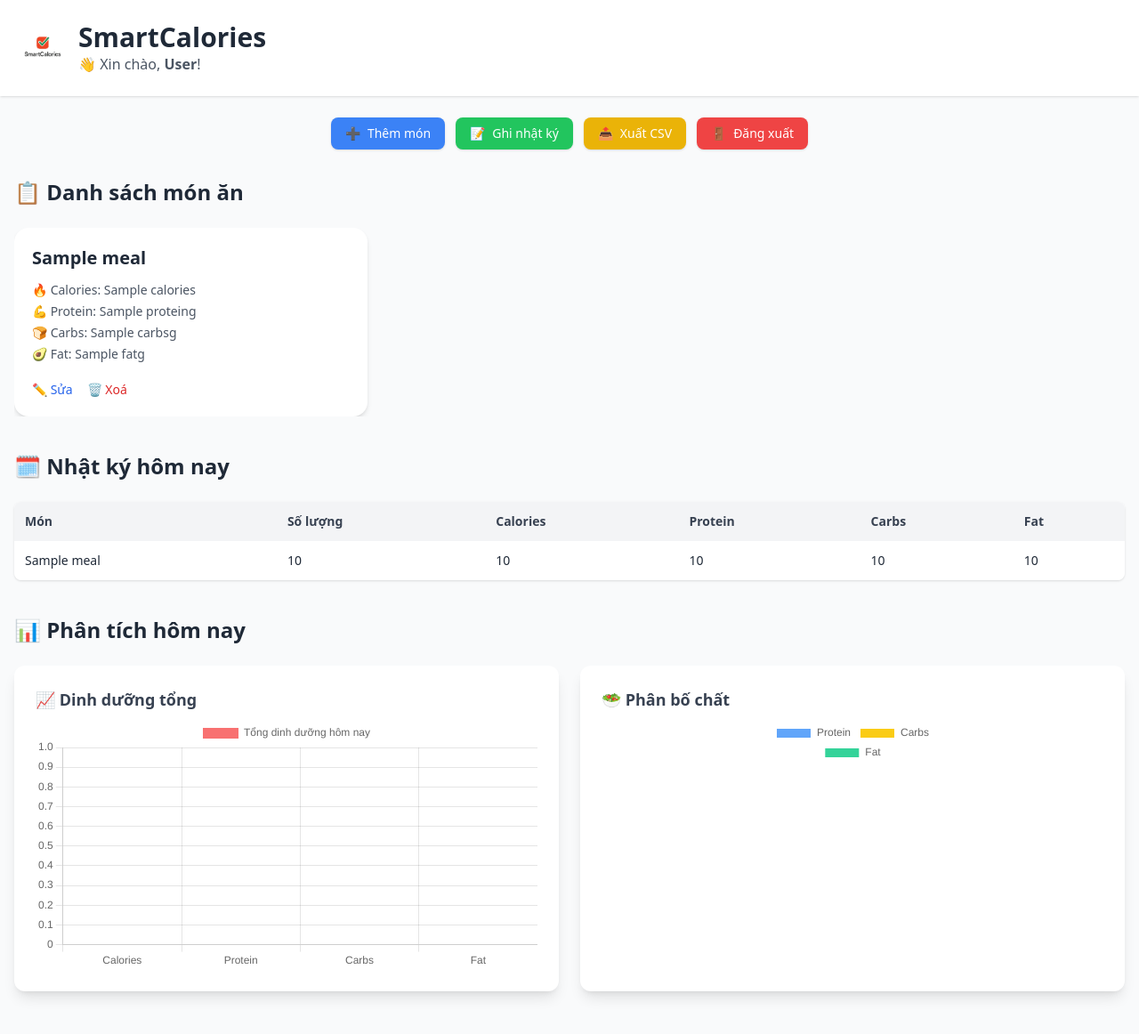
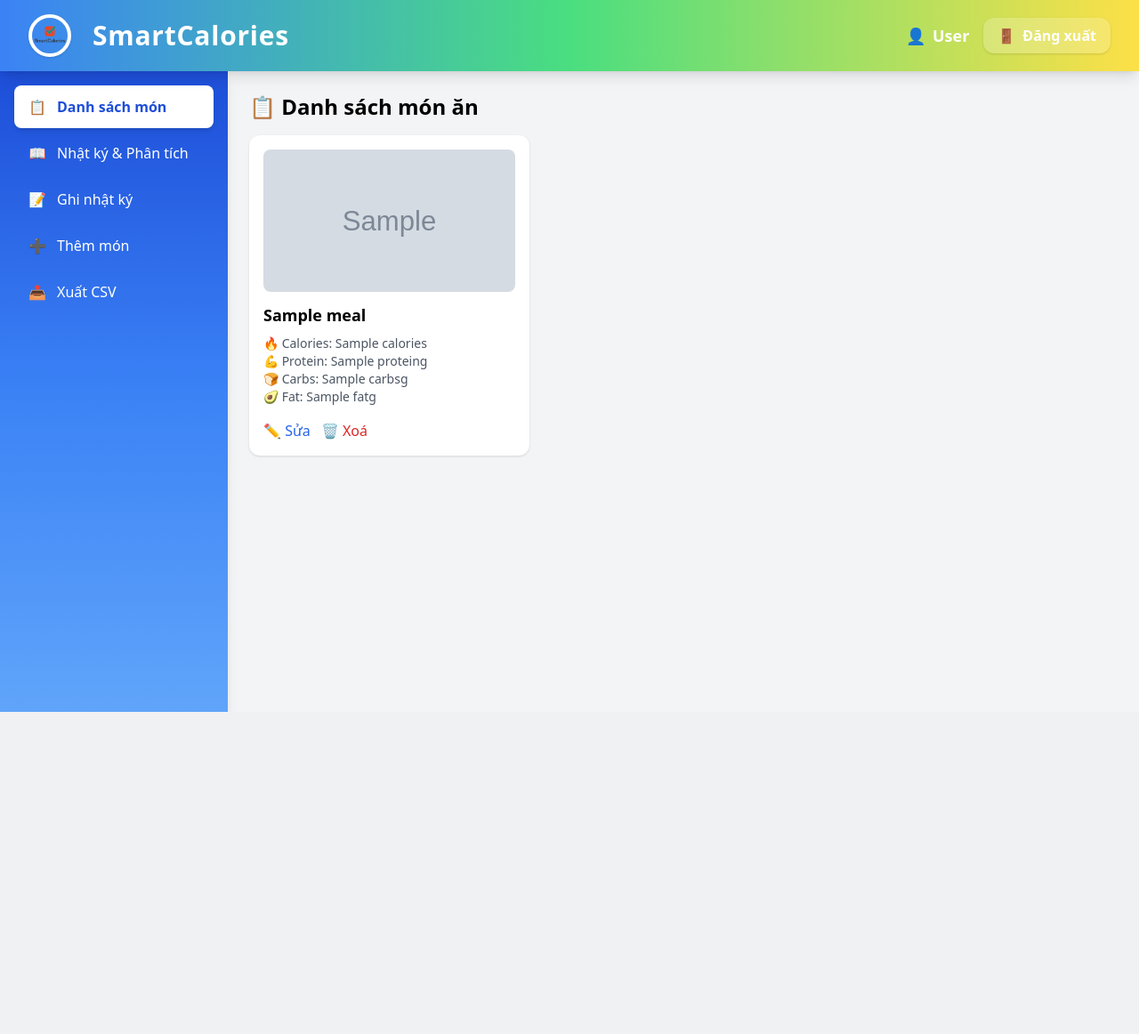
Before and after one commit to pcq3014/food_portion_management, a Python web app: template app/templates/index.html in a window 1280 px wide. Shown: the whole page at 89% size. After the commit the page ends 800 px from the top, so only its background shows below. Run offline with Jinja, Linux system fonts and the light colour scheme; the template is opened without the code that fills it: most values are stand-ins (such as "Sample title", 1, 10 or a date in 2020); grey boxes marked "Sample" are stand-in pictures; some libraries are stand-ins or nearby versions.

Commit message:
Update index.html

```diff
--- a/app/templates/index.html
+++ b/app/templates/index.html
@@ -2,93 +2,93 @@
 <html lang="vi">
 <head>
   <meta charset="UTF-8" />
-  <title>Nhật Ký Ăn Uống</title>
+  <title>SmartCalories Dashboard</title>
   <script src="https://cdn.tailwindcss.com"></script>
   <script src="https://cdn.jsdelivr.net/npm/chart.js"></script>
 </head>
-<body class="bg-gray-50 font-sans text-gray-800">
-
-  <!-- Header -->
-  <header class="bg-white shadow p-6 mb-6">
-    <div class="container mx-auto flex items-center justify-between">
+<body class="bg-gray-100 font-sans">
+  <!-- Header mới -->
+  <header class="flex items-center justify-between px-8 py-4 bg-gradient-to-r from-blue-500 via-green-400 to-yellow-300 shadow-lg sticky top-0 z-40">
     <div class="flex items-center gap-4">
-        <img src="/static/logo.png" alt="Logo" class="w-12 h-12">
-        <div>
-          <h1 class="text-3xl font-bold">SmartCalories</h1>
-          <p class="text-gray-600">👋 Xin chào, <strong>{{ fullname }}</strong>!</p>
+      <img src="/static/logo.png" class="w-12 h-12 rounded-full border-4 border-white shadow" alt="Logo" />
+      <span class="text-3xl font-extrabold text-white tracking-wide flex items-center gap-2">
+        <span></span> SmartCalories
+      </span>
     </div>
-      </div>
+    <div class="flex items-center gap-4">
+      <span class="text-white font-semibold text-lg flex items-center gap-2">
+        <span>👤</span> {{ fullname }}
+      </span>
+      <a href="/logout" class="bg-white/20 hover:bg-white/40 text-white px-4 py-2 rounded-xl font-bold shadow transition flex items-center gap-2">
+        <span>🚪</span> Đăng xuất
+      </a>
     </div>
   </header>
-
-  <!-- Navigation -->
-<!-- Navigation -->
-<nav class="container mx-auto mb-8 flex flex-wrap justify-center gap-3 text-sm font-medium">
-  <button onclick="openAddMealModal()" class="flex items-center gap-2 px-4 py-2 bg-blue-500 hover:bg-blue-600 text-white rounded-lg shadow transition">
-    <span>➕</span> Thêm món
+  <!-- Dashboard layout -->
+  <main class="flex h-[calc(100vh-80px)] transition-all duration-300 ease-in-out">
+    <!-- Sidebar -->
+<aside class="w-64 bg-gradient-to-b from-blue-700 via-blue-500 to-blue-400 text-white p-4 space-y-2 shadow-lg">
+  <nav class="flex flex-col gap-1">
+    <button onclick="switchView('meals')" id="btn-meals"
+      class="flex items-center gap-3 px-4 py-3 rounded-lg hover:bg-blue-600 transition-all duration-200 font-medium focus:outline-none">
+      📋 <span>Danh sách món</span>
     </button>
-  <button onclick="openLogMealModal()" class="flex items-center gap-2 px-4 py-2 bg-green-500 hover:bg-green-600 text-white rounded-lg shadow transition">
-    <span>📝</span> Ghi nhật ký
+    <button onclick="switchView('log')" id="btn-log"
+      class="flex items-center gap-3 px-4 py-3 rounded-lg hover:bg-blue-600 transition-all duration-200 font-medium focus:outline-none">
+      📖 <span>Nhật ký & Phân tích</span>
     </button>
-  <a href="/export-csv" class="flex items-center gap-2 px-4 py-2 bg-yellow-500 hover:bg-yellow-600 text-white rounded-lg shadow transition">
-    <span>📤</span> Xuất CSV
-  </a>
-  <a href="/logout" class="flex items-center gap-2 px-4 py-2 bg-red-500 hover:bg-red-600 text-white rounded-lg shadow transition">
-    <span>🚪</span> Đăng xuất
+    <button onclick="openLogMealModal()"
+      class="flex items-center gap-3 px-4 py-3 rounded-lg hover:bg-blue-600 transition-all duration-200 font-medium focus:outline-none">
+      📝 <span>Ghi nhật ký</span>
+    </button>
+    <button onclick="openAddMealModal()"
+      class="flex items-center gap-3 px-4 py-3 rounded-lg hover:bg-blue-600 transition-all duration-200 font-medium focus:outline-none">
+      ➕ <span>Thêm món</span>
+    </button>
+    <a href="/export-csv"
+      class="flex items-center gap-3 px-4 py-3 rounded-lg hover:bg-blue-600 transition-all duration-200 font-medium focus:outline-none">
+      📤 <span>Xuất CSV</span>
     </a>
   </nav>
+</aside>
 
 
-  <!-- Danh sách món ăn -->
-<section class="container mx-auto mb-10 px-4">
-  <h2 class="text-2xl font-bold mb-6 text-gray-800 flex items-center gap-2">📋 Danh sách món ăn</h2>
-  <div class="grid grid-cols-1 sm:grid-cols-2 md:grid-cols-3 gap-6 max-h-[400px] overflow-y-auto pr-2">
+
+    <!-- Content Area -->
+    <section class="flex-1 overflow-y-auto p-6">
+      <!-- Meals View -->
+      <div id="mealsView" class="hidden">
+        <h2 class="text-2xl font-bold mb-4">📋 Danh sách món ăn</h2>
+          <div class="grid grid-cols-1 sm:grid-cols-2 md:grid-cols-3 gap-4">
             {% for meal in meals %}
-    <div class="bg-white p-5 rounded-2xl shadow-md hover:shadow-lg hover:ring-2 hover:ring-blue-200 transition duration-300 transform hover:-translate-y-1">
-      <h3 class="text-xl font-semibold text-gray-800">{{ meal.name }}</h3>
-      <ul class="text-sm text-gray-600 mt-3 space-y-1">
-        <li>🔥 <span class="font-medium">Calories:</span> {{ meal.calories }}</li>
-        <li>💪 <span class="font-medium">Protein:</span> {{ meal.protein }}g</li>
-        <li>🍞 <span class="font-medium">Carbs:</span> {{ meal.carbs }}g</li>
-        <li>🥑 <span class="font-medium">Fat:</span> {{ meal.fat }}g</li>
+            <div class="bg-white p-4 rounded-xl shadow">
+  {% if meal.image_url %}
+    <img src="{{ meal.image_url }}" alt="{{ meal.name }}" class="w-full h-40 object-cover rounded-lg mb-3" />
+  {% else %}
+    <div class="w-full h-40 bg-gray-200 rounded-lg flex items-center justify-center mb-3 text-gray-500">Không có ảnh</div>
+  {% endif %}
+  <h3 class="text-lg font-semibold">{{ meal.name }}</h3>
+  <ul class="text-sm mt-2 text-gray-600">
+    <li>🔥 Calories: {{ meal.calories }}</li>
+    <li>💪 Protein: {{ meal.protein }}g</li>
+    <li>🍞 Carbs: {{ meal.carbs }}g</li>
+    <li>🥑 Fat: {{ meal.fat }}g</li>
   </ul>
-      <div class="flex gap-4 mt-5 text-sm font-medium">
-        <button
-  class="editMealBtn text-blue-600 hover:text-blue-800 transition flex items-center gap-1"
-  data-meal='{{ meal | tojson }}'
->
-  ✏️ Sửa
-</button>
-        <button onclick="openModal('{{ meal._id }}')" class="text-red-600 hover:text-red-800 transition flex items-center gap-1">
-          🗑️ Xoá
-        </button>
+  <div class="mt-4 flex gap-3">
+    <button class="editMealBtn text-blue-600" data-meal='{{ meal | tojson }}'>✏️ Sửa</button>
+    <button onclick="openModal('{{ meal._id }}')" class="text-red-600">🗑️ Xoá</button>
   </div>
 </div>
             {% endfor %}
           </div>
-</section>
-
-
-  <!-- Modal xác nhận xoá -->
-  <div id="deleteModal" class="fixed inset-0 bg-black/50 backdrop-blur-sm flex items-center justify-center z-50 hidden">
-    <div class="bg-white rounded-lg shadow-lg p-6 w-full max-w-sm">
-      <h2 class="text-xl font-semibold mb-4">🗑️ Xác nhận xoá</h2>
-      <p class="text-gray-700 mb-4">Bạn có chắc chắn muốn xoá món ăn này?</p>
-      <div class="flex justify-end gap-3">
-        <button onclick="closeModal()" class="px-4 py-2 bg-gray-200 hover:bg-gray-300 rounded">Huỷ</button>
-        <form id="confirmDeleteForm" method="POST">
-          <button type="submit" class="px-4 py-2 bg-red-500 text-white hover:bg-red-600 rounded">Xoá</button>
-        </form>
-      </div>
-    </div>
         </div>
 
-<!-- Nhật ký hôm nay -->
-<section class="container mx-auto mb-10 px-4">
-  <h2 class="text-2xl font-bold mb-6 text-gray-800">🗓️ Nhật ký hôm nay</h2>
-  <div class="overflow-x-auto rounded-lg shadow">
-    <table class="min-w-full text-sm bg-white">
-      <thead class="bg-gray-100 text-gray-700 font-semibold">
+        <!-- Logs and Analytics View -->
+        <div id="logView" class="hidden">
+          <h2 class="text-2xl font-bold mb-4">🗓️ Nhật ký hôm nay</h2>
+          <div class="bg-white rounded-xl shadow overflow-x-auto">
+            <table class="min-w-full text-sm">
+              <thead class="bg-gray-100">
                 <tr>
                   <th class="p-3 text-left">Món</th>
                   <th class="p-3 text-left">Số lượng</th>
@@ -100,7 +100,7 @@
               </thead>
               <tbody>
                 {% for log in logs %}
-        <tr class="even:bg-gray-50 hover:bg-blue-50 transition">
+                <tr class="even:bg-gray-50">
                   <td class="p-3">{{ log.meal.name }}</td>
                   <td class="p-3">{{ log.quantity }}</td>
                   <td class="p-3">{{ log.meal.calories * log.quantity }}</td>
@@ -112,38 +112,23 @@
               </tbody>
             </table>
           </div>
-</section>
 
-<!-- Biểu đồ -->
-<section class="container mx-auto mb-12 px-4">
-  <h2 class="text-2xl font-bold mb-6 text-gray-800">📊 Phân tích hôm nay</h2>
+          <h2 class="text-2xl font-bold mt-10 mb-4">📊 Phân tích hôm nay</h2>
           <div class="grid grid-cols-1 md:grid-cols-2 gap-6">
-    <div class="bg-white p-6 rounded-xl shadow-lg">
-      <h3 class="text-lg font-semibold mb-2 text-gray-700">📈 Dinh dưỡng tổng</h3>
-      <canvas id="nutritionChart" class="h-[260px]"></canvas>
+            <div class="bg-white p-6 rounded-xl shadow">
+              <h3 class="text-lg font-semibold mb-2">📈 Dinh dưỡng tổng</h3>
+              <canvas id="nutritionChart"></canvas>
             </div>
-    <div class="bg-white p-6 rounded-xl shadow-lg">
-      <h3 class="text-lg font-semibold mb-2 text-gray-700">🥗 Phân bố chất</h3>
-      <canvas id="macroPieChart" class="h-[250px] w-[250px] mx-auto"></canvas>
+            <div class="bg-white p-6 rounded-xl shadow">
+              <h3 class="text-lg font-semibold mb-2">🥗 Phân bố chất</h3>
+              <canvas id="macroPieChart"></canvas>
+            </div>
           </div>
         </div>
       </section>
+    </main>
 
-  <!-- Script xử lý modal -->
-  <script>
-    function openModal(mealId) {
-      const modal = document.getElementById("deleteModal");
-      const form = document.getElementById("confirmDeleteForm");
-      form.action = `/delete-meal/${mealId}`;
-      modal.classList.remove("hidden");
-    }
-
-    function closeModal() {
-      document.getElementById("deleteModal").classList.add("hidden");
-    }
-  </script>
-
-  <!-- Script biểu đồ Chart.js -->
+    <!-- JS Script -->
     <script>
       const summary = {
         calories: {{ summary.total_calories | default(0) }},
@@ -152,28 +137,38 @@
         fat: {{ summary.total_fat | default(0) }},
       };
 
-    new Chart(document.getElementById("nutritionChart").getContext("2d"), {
-      type: "bar",
+      function switchView(view) {
+        document.getElementById("mealsView").classList.add("hidden");
+        document.getElementById("logView").classList.add("hidden");
+        document.getElementById(view + "View").classList.remove("hidden");
+      }
+
+      window.onload = () => switchView('meals');
+
+      new Chart(document.getElementById("nutritionChart"), {
+        type: 'bar',
         data: {
-        labels: ["Calories", "Protein", "Carbs", "Fat"],
+          labels: ['Calories', 'Protein', 'Carbs', 'Fat'],
           datasets: [{
-          label: "Tổng dinh dưỡng hôm nay",
+            label: 'Dinh dưỡng hôm nay',
             data: [summary.calories, summary.protein, summary.carbs, summary.fat],
-          backgroundColor: ["#f87171", "#60a5fa", "#facc15", "#34d399"]
+            backgroundColor: ['#f87171', '#60a5fa', '#facc15', '#34d399']
           }]
         },
         options: {
-        scales: { y: { beginAtZero: true } }
+          scales: {
+            y: { beginAtZero: true }
+          }
         }
       });
 
-    new Chart(document.getElementById("macroPieChart").getContext("2d"), {
-      type: "pie",
+      new Chart(document.getElementById("macroPieChart"), {
+        type: 'pie',
         data: {
-        labels: ["Protein", "Carbs", "Fat"],
+          labels: ['Protein', 'Carbs', 'Fat'],
           datasets: [{
             data: [summary.protein, summary.carbs, summary.fat],
-          backgroundColor: ["#60a5fa", "#facc15", "#34d399"]
+            backgroundColor: ['#60a5fa', '#facc15', '#34d399']
           }]
         },
         options: {
@@ -192,7 +187,36 @@
         }
       });
     </script>
-<!-- Modal Thêm Món Ăn (mới) -->
+    <!-- Modal Ghi Nhật Ký -->
+  <div id="logMealModal" class="fixed inset-0 bg-black/50 backdrop-blur-sm flex items-center justify-center z-50 hidden transition-opacity duration-300 ease-in-out">
+    <div class="bg-white p-6 rounded-2xl shadow-lg w-full max-w-md space-y-4">
+      <h2 class="text-2xl font-bold text-green-600 flex items-center gap-2">
+        <span>📝</span> Ghi nhật ký
+      </h2>
+      <form action="/log-meal" method="POST" class="space-y-3">
+        <select name="meal_id" class="w-full border border-gray-300 p-2 rounded-lg focus:outline-none focus:ring-2 focus:ring-green-400 transition" required>
+          {% for meal in meals %}
+          <option value="{{ meal._id }}">{{ meal.name }}</option>
+          {% endfor %}
+        </select>
+        <input name="quantity" type="number" placeholder="Số lượng" class="w-full border border-gray-300 p-2 rounded-lg focus:outline-none focus:ring-2 focus:ring-green-400 transition" required>
+        <input name="date" type="date" value="{{ today }}" class="w-full border border-gray-300 p-2 rounded-lg focus:outline-none focus:ring-2 focus:ring-green-400 transition" required>
+        <div class="flex justify-end gap-3 pt-2">
+          <button type="button" onclick="closeLogMealModal()" class="bg-gray-300 hover:bg-gray-400 text-gray-800 px-4 py-2 rounded-lg font-semibold transition">Huỷ</button>
+          <button type="submit" class="bg-green-500 hover:bg-green-600 text-white px-4 py-2 rounded-lg font-semibold transition">Lưu</button>
+        </div>
+      </form>
+    </div>
+  </div>
+  <script>
+    function openLogMealModal() {
+      document.getElementById('logMealModal').classList.remove('hidden');
+    }
+    function closeLogMealModal() {
+      document.getElementById('logMealModal').classList.add('hidden');
+    }
+  </script>
+  <!-- Modal Thêm Món Ăn -->
   <div id="addMealModal" class="fixed inset-0 bg-black/50 backdrop-blur-sm flex items-center justify-center z-50 hidden transition-opacity duration-300 ease-in-out">
     <div class="bg-white p-6 rounded-2xl shadow-lg w-full max-w-md space-y-4">
       <h2 class="text-2xl font-bold text-blue-600 flex items-center gap-2">
@@ -225,33 +249,21 @@
           <button type="button" onclick="closeAddMealModal()" class="bg-gray-300 hover:bg-gray-400 text-gray-800 px-4 py-2 rounded-lg font-semibold transition">Huỷ</button>
           <button type="submit" class="bg-blue-500 hover:bg-blue-600 text-white px-4 py-2 rounded-lg font-semibold transition">Thêm</button>
         </div>
-    </form>
-  </div>
-</div>
-
-
-
-<!-- Modal Ghi Nhật Ký -->
-<div id="logMealModal" class="fixed inset-0 bg-black/50 backdrop-blur-sm flex items-center justify-center z-50 hidden transition-opacity duration-300 ease-in-out">
-  <div class="bg-white p-6 rounded-2xl shadow-lg w-full max-w-md space-y-4">
-    <h2 class="text-2xl font-bold text-green-600 flex items-center gap-2">
-      <span>📝</span> Ghi nhật ký
-    </h2>
-    <form action="/log-meal" method="POST" class="space-y-3">
-      <select name="meal_id" class="w-full border border-gray-300 p-2 rounded-lg focus:outline-none focus:ring-2 focus:ring-green-400 transition" required>
-        {% for meal in meals %}
-        <option value="{{ meal._id }}">{{ meal.name }}</option>
-        {% endfor %}
-      </select>
-      <input name="quantity" type="number" placeholder="Số lượng" class="w-full border border-gray-300 p-2 rounded-lg focus:outline-none focus:ring-2 focus:ring-green-400 transition" required>
-      <input name="date" type="date" value="{{ today }}" class="w-full border border-gray-300 p-2 rounded-lg focus:outline-none focus:ring-2 focus:ring-green-400 transition" required>
-      <div class="flex justify-end gap-3 pt-2">
-        <button type="button" onclick="closeLogMealModal()" class="bg-gray-300 hover:bg-gray-400 text-gray-800 px-4 py-2 rounded-lg font-semibold transition">Huỷ</button>
-        <button type="submit" class="bg-green-500 hover:bg-green-600 text-white px-4 py-2 rounded-lg font-semibold transition">Lưu</button>
+        <div>
+  <label for="addImageUrl" class="block mb-1 font-medium text-gray-700">Link ảnh (tuỳ chọn)</label>
+  <input name="image_url" id="addImageUrl" type="url" placeholder="https://..." class="w-full border border-gray-300 p-2 rounded-lg focus:outline-none focus:ring-2 focus:ring-blue-400 transition">
 </div>
       </form>
     </div>
   </div>
+  <script>
+    function openAddMealModal() {
+      document.getElementById('addMealModal').classList.remove('hidden');
+    }
+    function closeAddMealModal() {
+      document.getElementById('addMealModal').classList.add('hidden');
+    }
+  </script>
   <!-- Modal sửa món ăn -->
   <div id="editMealModal" class="fixed inset-0 bg-black/50 backdrop-blur-sm flex items-center justify-center z-50 hidden transition-opacity duration-300 ease-in-out">
     <div class="bg-white p-6 rounded-2xl shadow-lg w-full max-w-md space-y-4">
@@ -286,29 +298,14 @@
           <button type="button" onclick="closeEditMealModal()" class="bg-gray-300 hover:bg-gray-400 text-gray-800 px-4 py-2 rounded-lg font-semibold transition">Huỷ</button>
           <button type="submit" class="bg-blue-500 hover:bg-blue-600 text-white px-4 py-2 rounded-lg font-semibold transition">Lưu</button>
         </div>
+        <div>
+  <label for="editImageUrl" class="block mb-1 font-medium text-gray-700">Link ảnh (tuỳ chọn)</label>
+  <input type="url" id="editImageUrl" name="image_url" class="w-full border border-gray-300 p-2 rounded-lg focus:outline-none focus:ring-2 focus:ring-blue-400 transition" />
+</div>
       </form>
     </div>
   </div>
-
   <script>
-  function openAddMealModal() {
-    document.getElementById('addMealModal').classList.remove('hidden');
-  }
-
-  function closeAddMealModal() {
-    document.getElementById('addMealModal').classList.add('hidden');
-  }
-
-  function openLogMealModal() {
-    document.getElementById('logMealModal').classList.remove('hidden');
-  }
-
-  function closeLogMealModal() {
-    document.getElementById('logMealModal').classList.add('hidden');
-  }
-</script>
-<script>
-  // Mở modal sửa món ăn, điền dữ liệu món ăn vào form
     function openEditMealModal(meal) {
       document.getElementById('editMealId').value = meal._id;
       document.getElementById('editName').value = meal.name;
@@ -316,26 +313,144 @@ function openEditMealModal(meal) {
       document.getElementById('editProtein').value = meal.protein;
       document.getElementById('editCarbs').value = meal.carbs;
       document.getElementById('editFat').value = meal.fat;
-
-  document.getElementById('editMealForm').action = '/edit-meal/' + meal._id;  // <- DÒNG QUAN TRỌNG
+      document.getElementById('editMealForm').action = '/edit-meal/' + meal._id;
       document.getElementById('editMealModal').classList.remove('hidden');
     }
-
-
-  // Thêm sự kiện cho tất cả nút sửa (thay vì link đi thẳng trang sửa riêng)
     document.querySelectorAll('.editMealBtn').forEach(btn => {
       btn.addEventListener('click', () => {
-      // Lấy dữ liệu món ăn từ dataset JSON
         const meal = JSON.parse(btn.dataset.meal);
         openEditMealModal(meal);
       });
     });
-</script>
-<script>
     function closeEditMealModal() {
       document.getElementById('editMealModal').classList.add('hidden');
     }
   </script>
+  <!-- Modal xác nhận xoá -->
+  <div id="deleteModal" class="fixed inset-0 bg-black/50 backdrop-blur-sm flex items-center justify-center z-50 hidden">
+    <div class="bg-white rounded-lg shadow-lg p-6 w-full max-w-sm">
+      <h2 class="text-xl font-semibold mb-4">🗑️ Xác nhận xoá</h2>
+      <p class="text-gray-700 mb-4">Bạn có chắc chắn muốn xoá món ăn này?</p>
+      <div class="flex justify-end gap-3">
+        <button onclick="closeModal()" class="px-4 py-2 bg-gray-200 hover:bg-gray-300 rounded">Huỷ</button>
+        <form id="confirmDeleteForm" method="POST">
+          <button type="submit" class="px-4 py-2 bg-red-500 text-white hover:bg-red-600 rounded">Xoá</button>
+        </form>
+      </div>
+    </div>
+  </div>
+  <script>
+    function openModal(mealId) {
+      const modal = document.getElementById("deleteModal");
+      const form = document.getElementById("confirmDeleteForm");
+      form.action = "/delete-meal/" + mealId;
+      modal.classList.remove("hidden");
+    }
+    function closeModal() {
+      document.getElementById("deleteModal").classList.add("hidden");
+    }
+  </script>
+<style>
+.sidebar.collapsed > *:not(#sidebarToggleBtn):not(.w-full) {
+  display: none !important;
+}
+.sidebar.collapsed .w-full > *:not(img) {
+  display: none !important;
+}
+.sidebar.collapsed .w-full img {
+  width: 2.5rem !important;
+  height: 2.5rem !important;
+}
+.sidebar.collapsed {
+  width: 4rem !important;
+  padding-left: 0.5rem !important;
+  padding-right: 0.5rem !important;
+  overflow: hidden !important;
+}
+.sidebar.collapsed nav {
+  display: none !important;
+}
+.sidebar.collapsed button[onclick*="toggleSidebar"] {
+  left: 40px !important;
+  right: auto !important;
+}
+  /* Khi sidebar bị collapse */
+  #sidebar.collapsed {
+    width: 4rem; /* w-16 */
+  }
+  #sidebar.collapsed .sidebar-text {
+    display: none;
+  }
+  .sidebar-btn {
+  @apply flex items-center gap-3 px-4 py-3 rounded-xl font-semibold text-white bg-gradient-to-r from-blue-400 to-green-400 shadow hover:from-green-400 hover:to-blue-400 hover:scale-105 transition-all duration-200;
+  margin-bottom: 0.25rem;
+  border: none;
+  outline: none;
+  cursor: pointer;
+}
+.sidebar-btn:active {
+  @apply scale-95;
+}
+.sidebar-btn .sidebar-text {
+  @apply transition-all duration-200;
+}
+.sidebar.collapsed .sidebar-text {
+  display: none !important;
+}
+.sidebar.collapsed .sidebar-btn {
+  justify-content: center;
+  padding-left: 0.5rem;
+  padding-right: 0.5rem;
+}
+.sidebar.collapsed .w-full > *:not(img) {
+  display: none !important;
+}
+.sidebar.collapsed .w-full img {
+  width: 2.5rem !important;
+  height: 2.5rem !important;
+}
+.sidebar.collapsed {
+  width: 4rem !important;
+  padding-left: 0.5rem !important;
+  padding-right: 0.5rem !important;
+  overflow: hidden !important;
+}
+.sidebar.collapsed nav {
+  display: block !important;
+}
 
+#sidebar.collapsed {
+  width: 4rem;
+}
+#sidebar.collapsed .sidebar-text {
+  display: none;
+}
+  .sidebar-btn {
+    @apply flex items-center gap-3 px-4 py-3 rounded-xl text-white font-medium transition-all duration-200 ease-in-out hover:bg-blue-500/50 focus:outline-none;
+  }
+  .sidebar-btn.active {
+    @apply bg-white text-blue-700 shadow-md font-semibold;
+  }
+  .sidebar-text {
+    @apply whitespace-nowrap;
+  }
+</style>
+<script>
+  function switchView(view) {
+  document.getElementById("mealsView").classList.add("hidden");
+  document.getElementById("logView").classList.add("hidden");
+  document.getElementById(view + "View").classList.remove("hidden");
+
+  // Đánh dấu nút active
+  document.querySelectorAll("aside button").forEach(btn => {
+    btn.classList.remove("bg-white", "text-blue-700", "font-semibold", "shadow-md");
+  });
+  const activeBtn = document.getElementById("btn-" + view);
+  if (activeBtn) {
+    activeBtn.classList.add("bg-white", "text-blue-700", "font-semibold", "shadow-md");
+  }
+}
+
+</script>
   </body>
   </html>
```
Lines whose indentation alone changed are shown as unchanged.
